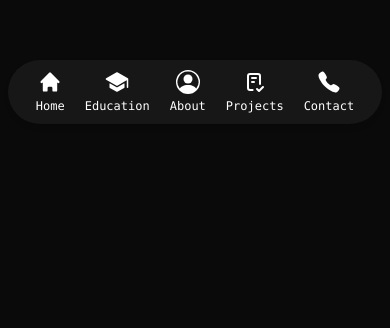
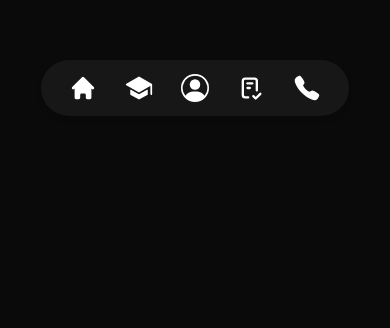
Before and after one commit to gian-tiqui/michael-gian-tiqui, a Next.js app: page /contact in a window 390 px wide. Shown: the part 516-844 px from the top of the page. Built offline with nearby package versions, Linux system fonts and the light colour scheme.

Commit message:
new mobile view

```diff
--- a/src/app/components/Navigation/navbar/Navbar.tsx
+++ b/src/app/components/Navigation/navbar/Navbar.tsx
@@ -12,27 +12,27 @@ export const routesMappingV2: RoutesInterface[] = [
   {
     name: "Home",
     path: "/",
-    icon: <HiHome className="h-6 w-auto text-white" />,
+    icon: <HiHome className="h-7 w-auto text-white" />,
   },
   {
     name: "Education",
     path: "/education",
-    icon: <IoSchool className="h-6 w-auto text-white" />,
+    icon: <IoSchool className="h-7 w-auto text-white" />,
   },
   {
     name: "About",
     path: "/about",
-    icon: <BsPersonCircle className="h-6 w-auto text-white" />,
+    icon: <BsPersonCircle className="h-7 w-auto text-white" />,
   },
   {
     name: "Projects",
     path: "/projects",
-    icon: <TbChecklist className="h-6 w-auto text-white" />,
+    icon: <TbChecklist className="h-7 w-auto text-white" />,
   },
   {
     name: "Contact",
     path: "/contact",
-    icon: <IoCall className="h-6 w-auto text-white block" />,
+    icon: <IoCall className="h-7 w-auto text-white block" />,
   },
 ];
 
@@ -58,18 +58,13 @@ const Navbar = () => {
       transition={{ duration: 0.3 }}
       className="fixed top-0 left-0 w-full pt-96 h-14 md:pt-14 flex justify-center"
     >
-      <div className="rounded-full bg-neutral-900 h-16 md:h-14 flex items-center justify-between gap-5 md:gap-10 px-7 md:px-20 shadow-md">
+      <div className="rounded-full bg-neutral-900 h-14 flex items-center justify-between gap-7 md:gap-10 px-7 md:px-20 shadow-md">
         {routesMappingV2.map((route, index) => (
           <Link href={route.path} key={index}>
             <p className="hidden md:block font-mono text-white text-xl hover:underline">
               {route.name}
             </p>
-            <div className="md:hidden flex flex-col gap-1 items-center">
-              <>{route.icon}</>
-              <p className="md:hidden text-xs text-white font-mono">
-                {route.name}
-              </p>
-            </div>
+            <span className="md:hidden">{route.icon}</span>
           </Link>
         ))}
       </div>
```
